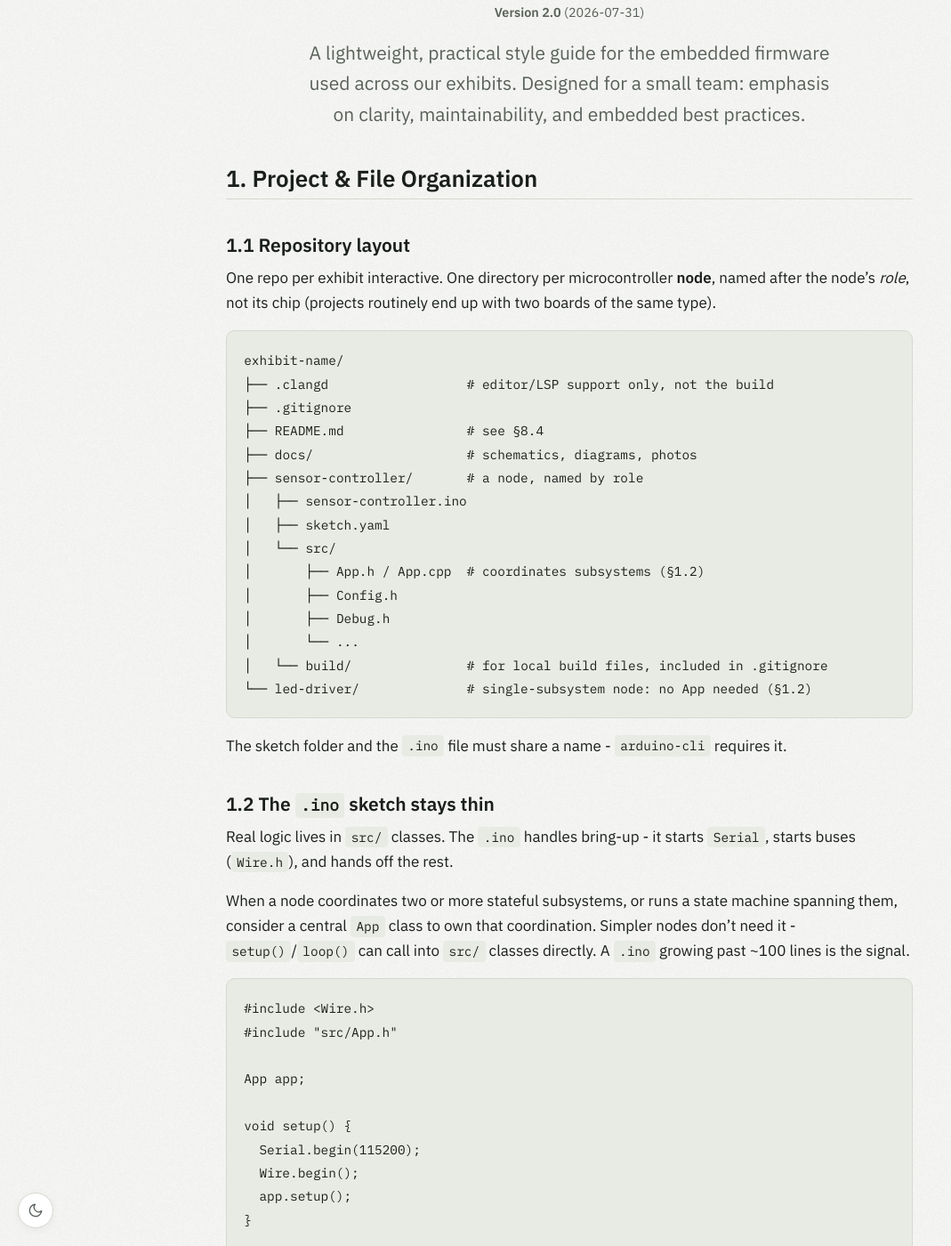
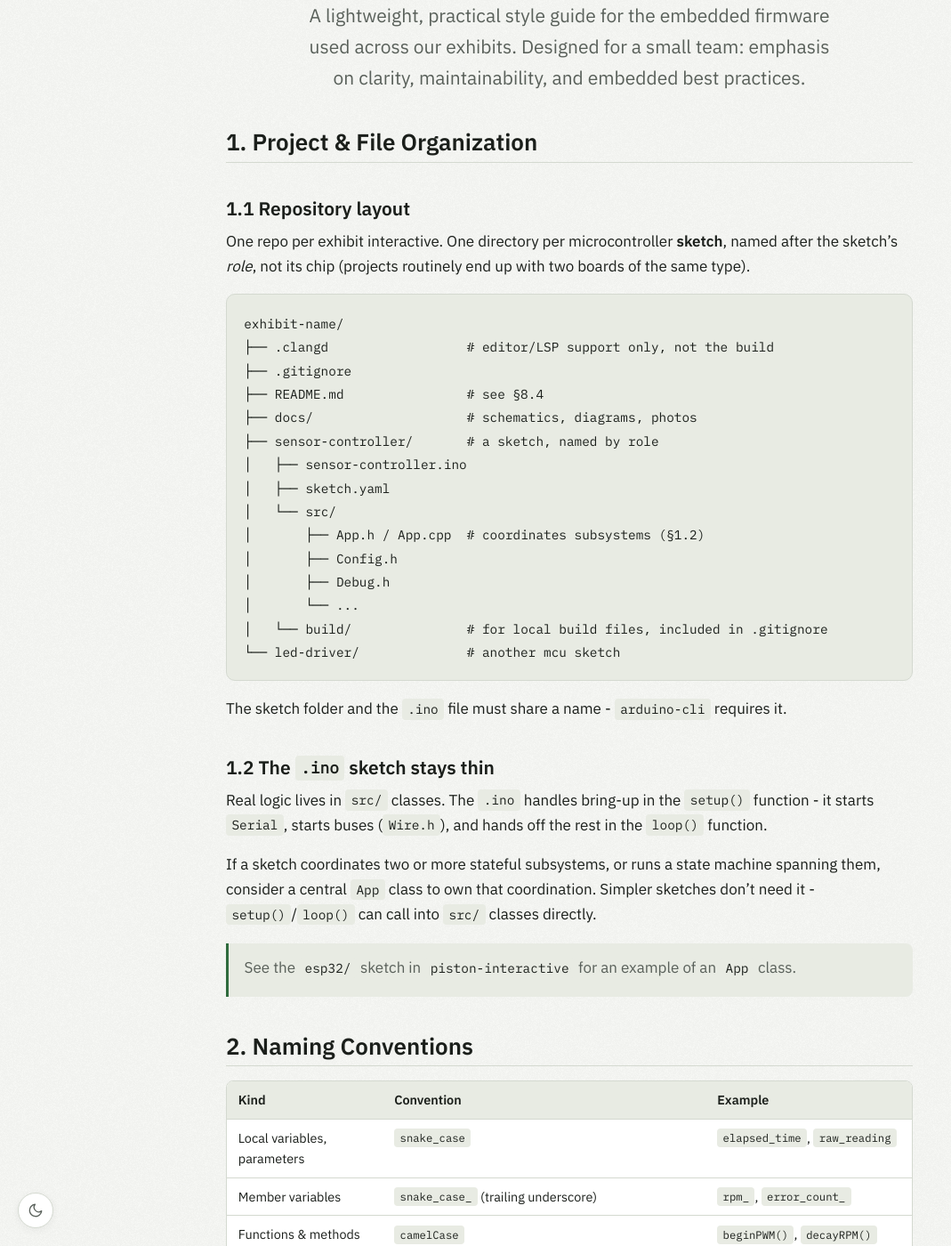
Before and after one commit to Thanksgiving-Point/thanksgiving-point.github.io, a Jekyll site: the page built from STYLEGUIDE.md, in a window 1280 px wide and 1400 px high, scrolled down 205 px. Shown: the whole window at 89% size, without its empty margins (0-1069 px from the left). Built offline with Jekyll 4.4.1, drawn with Linux system fonts in a browser that asks for light colours; our own code applies the rules of GitHub Pages for plain Markdown files; some of the changed text lies outside the part shown.

````diff
--- a/STYLEGUIDE.md
+++ b/STYLEGUIDE.md
@@ -14,8 +14,8 @@ Designed for a small team: emphasis on clarity, maintainability, and embedded be
 
 ### 1.1 Repository layout
 
-One repo per exhibit interactive. One directory per microcontroller **node**, named after
-the node's _role_, not its chip (projects routinely end up with two boards of
+One repo per exhibit interactive. One directory per microcontroller **sketch**, named after
+the sketch's _role_, not its chip (projects routinely end up with two boards of
 the same type).
 
 ```
@@ -24,7 +24,7 @@ exhibit-name/
 ├── .gitignore
 ├── README.md                # see §8.4
 ├── docs/                    # schematics, diagrams, photos
-├── sensor-controller/       # a node, named by role
+├── sensor-controller/       # a sketch, named by role
 │   ├── sensor-controller.ino
 │   ├── sketch.yaml
 │   └── src/
@@ -33,7 +33,7 @@ exhibit-name/
 │       ├── Debug.h
 │       └── ...
 │   └── build/               # for local build files, included in .gitignore
-└── led-driver/              # single-subsystem node: no App needed (§1.2)
+└── led-driver/              # another mcu sketch
 ```
 
 The sketch folder and the `.ino` file must share a name - `arduino-cli`
@@ -41,30 +41,15 @@ requires it.
 
 ### 1.2 The `.ino` sketch stays thin
 
-Real logic lives in `src/` classes. The `.ino` handles bring-up - it starts
-`Serial`, starts buses (`Wire.h`), and hands off the rest.
+Real logic lives in `src/` classes. The `.ino` handles bring-up in the `setup()` function - it starts
+`Serial`, starts buses (`Wire.h`), and hands off the rest in the `loop()` function.
 
-When a node coordinates two or more stateful subsystems, or runs a state
+If a sketch coordinates two or more stateful subsystems, or runs a state
 machine spanning them, consider a central `App` class to own that coordination.
-Simpler nodes don't need it - `setup()`/`loop()` can call into `src/` classes
-directly. A `.ino` growing past ~100 lines is the signal.
+Simpler sketches don't need it - `setup()`/`loop()` can call into `src/` classes
+directly.
 
-```cpp
-#include <Wire.h>
-#include "src/App.h"
-
-App app;
-
-void setup() {
-  Serial.begin(115200);
-  Wire.begin();
-  app.setup();
-}
-
-void loop() { app.loopOnce(); }
-```
-
-> See the `esp32/` node in `piston-interactive` for an example of an `App`
+> See the `esp32/` sketch in `piston-interactive` for an example of an `App`
 > class.
 
 ## 2. Naming Conventions
@@ -88,12 +73,6 @@ Any constant or variable carrying a physical quantity names its unit. This is
 the cheapest bug prevention in the guide - a `_MS` next to a `_US` catches
 mistakes that types can't.
 
-| Suffix             | Meaning    | Suffix       | Meaning     |
-| ------------------ | ---------- | ------------ | ----------- |
-| `_MS`, `_US`, `_S` | time       | `_MM`, `_CM` | distance    |
-| `_HZ`              | frequency  | `_PIN`       | GPIO number |
-| `_PCT`             | percentage | `_BITS`      | bit width   |
-
 Examples: `TIMEOUT_MS`, `PULSE_US`, `MAX_VALID_MM`, `PWM_FREQ_HZ`, `TORQUE_LED_PIN`.
 
 ## 3. Class Design
@@ -102,17 +81,14 @@ Examples: `TIMEOUT_MS`, `PULSE_US`, `MAX_VALID_MM`, `PWM_FREQ_HZ`, `TORQUE_LED_P
 
 **Split into `.h`/`.cpp`** when either is true:
 
-- The class touches a peripheral - GPIO, I2C, SPI, PWM, ADC, interrupts.
-  (`millis()` and `micros()` don't count.)
-- The implementation is long or has non-trivial private helpers, roughly past
-  100 lines.
+- The class touches a peripheral - GPIO, I2C, SPI, PWM, ADC, interrupts
+  (`millis()` and `micros()` don't count)
+- The implementation is long or has non-trivial private helpers
 
 **Otherwise keep it header-only:** small, pure-logic classes like filters,
 timers, debouncers, and health monitors. Define methods inside the class body
 so they're implicitly `inline` - keep those definitions to trivial getters,
 single-line logic, and small math helpers.
-
-Templates must be header-only - they can't be split.
 
 ### 3.2 Other class design notes
 
@@ -237,9 +208,6 @@ number in logic code. Keep the pin block in sync with the README pinout table.
   use the `f` variants of math functions (`fabsf`, `sqrtf`, `sinf`); an
   unsuffixed literal or a `double` function silently promotes the whole
   expression.
-- String literals are ASCII only - typographic characters are multi-byte UTF-8
-  and render unpredictably on serial terminals. They're fine in comments. On
-  AVR, wrap literals in `F()` to keep them in flash.
 
 ### 6.1 Timing must be rollover-safe
 
@@ -373,29 +339,9 @@ Every exhibit repo's README covers, at minimum:
 Multi-class nodes also get an **Architecture** section: one short paragraph per
 class, purpose and key methods.
 
-## 9. Formatting
+## 9. Git & Repository Conventions
 
-- Indentation: 2 spaces.
-- Line length: prefer ≤ 80 chars (LLVM default).
-- Braces on same line, and **always braced** — even single-statement bodies.
-- One statement per line.
-
-```cpp
-if (cond) {
-  ...
-}
-```
-
-Beyond those four rules, formatting is left to you. Use whatever your editor
-does, keep it consistent within a file, and match the surrounding code. We may
-adopt an automatic formatter later; for now the setup cost isn't worth it.
-
-Don't reformat code you aren't otherwise editing — a diff full of whitespace
-changes hides the change that actually matters.
-
-## 10. Git & Repository Conventions
-
-### 10.1 Commits
+### 9.1 Commits
 
 Short imperative subject, 72 characters or less. If it needs a comma or an "as
 well as", the rest belongs in the body.
````
Also changed, not shown: other parts of STYLEGUIDE.md (+5 -12 lines).
